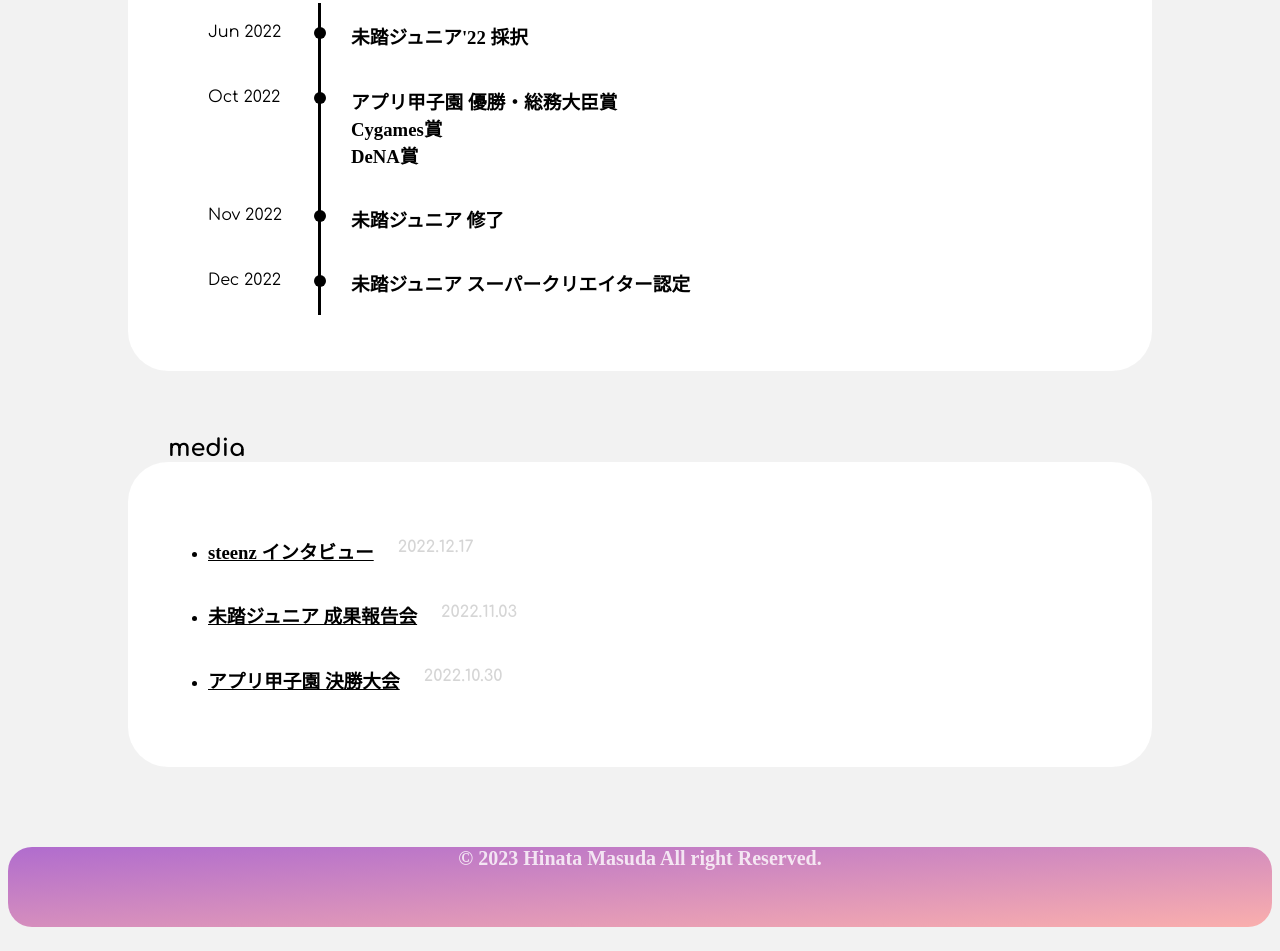
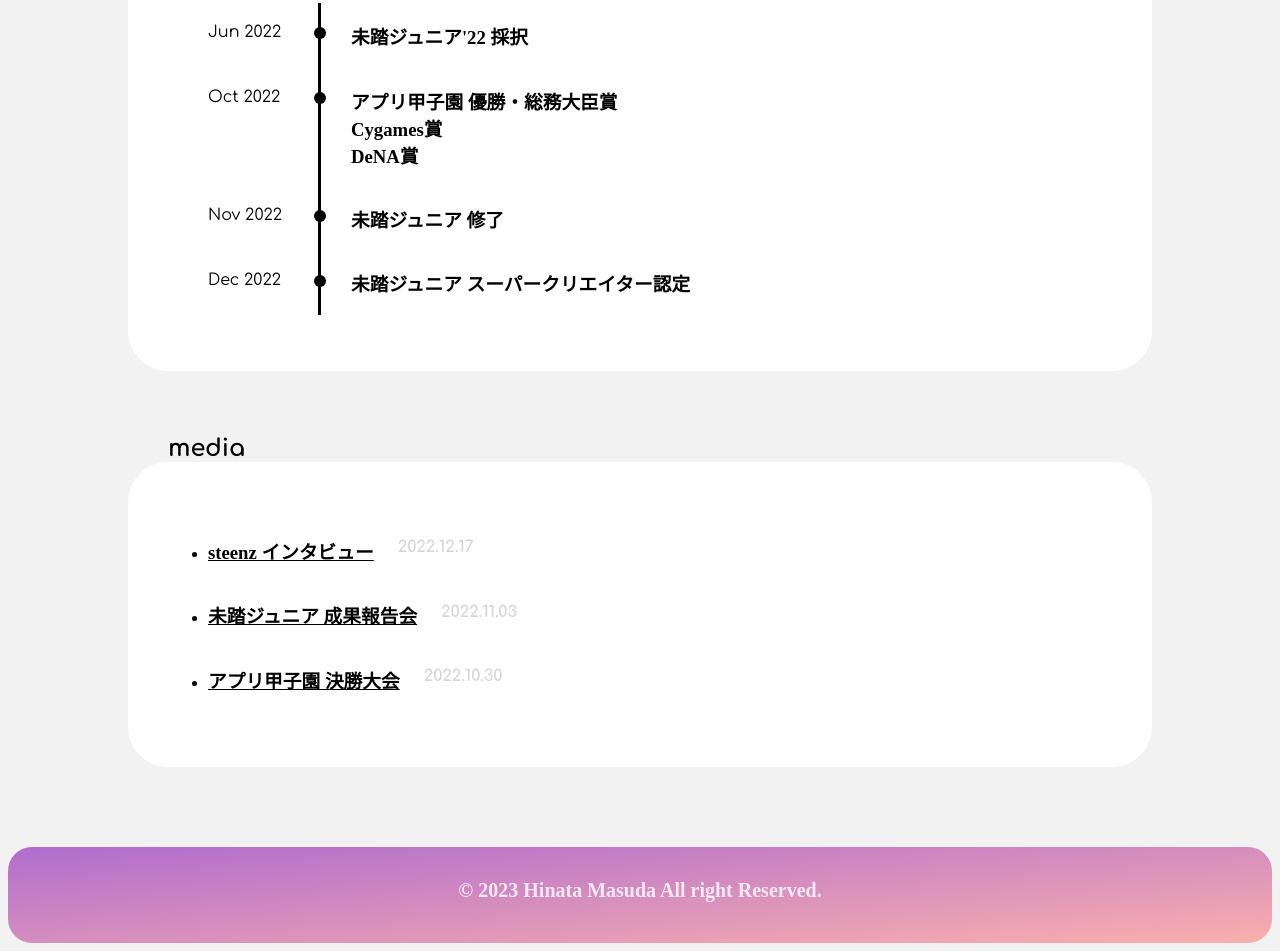
Before and after one commit to MasudaHinata/portfolio, a plain HTML site: page index.html in a window 1280 px wide. Shown: the part 1641-2592 px from the top of the page. Drawn offline with nearby package versions, Linux system fonts and the light colour scheme; a web font is replaced by a local one.

Commit message:
footer design

```diff
--- a/style.css
+++ b/style.css
@@ -144,15 +144,19 @@ body {
 footer {
     color: #ffffff;
     text-align: center;
+
     background: linear-gradient(to bottom right, #B06CCE, #FAAFAD);
+    height: 12vh;
+    border-radius: 24px;
+
     margin-top: 80px;
-    height: 80px;
-    border-radius: 24px;
 }
 
 footer h3 {
     opacity: 0.8;
     font-size: 20px;
+    padding-top: 4vh;
+    margin: 0 auto;
 }
 
 /* pc */
@@ -207,7 +211,7 @@ footer h3 {
 }
 
 /* タブレット */
-@media screen and (min-width: 375px) and (max-width: 768px) {
+@media screen and (min-width: 375px) and (max-width: 767px) {
     .container {
         width: 375px;
     }
```
